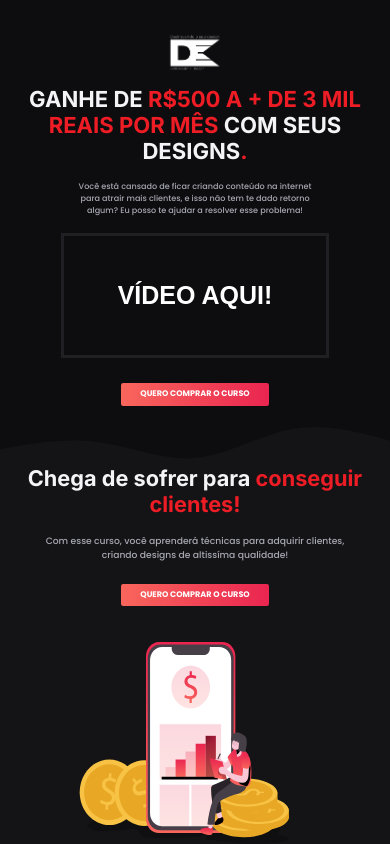
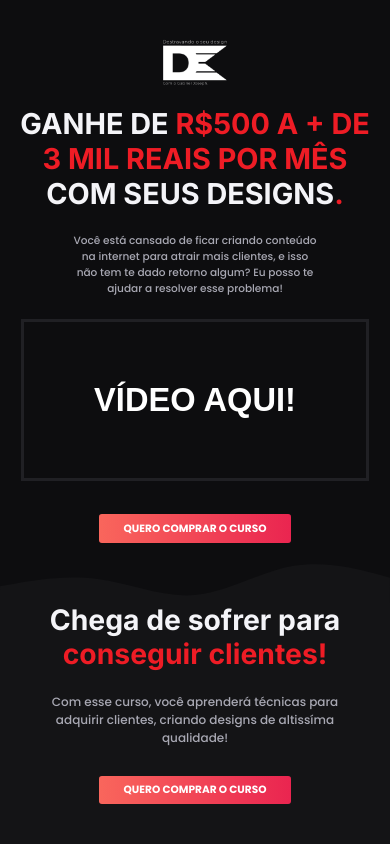
Before and after one commit to gabrieldiasss/freela-destravando-seu-design, a React (Create React App) app: page / in a window 390 px wide. Shown: the top 844 px of the page. Built offline with nearby package versions, Linux system fonts and the light colour scheme.

Commit message:
dezesseis deploy

```diff
--- a/src/App.css
+++ b/src/App.css
@@ -194,7 +194,7 @@ header .logo-design {
 
 @media(max-width: 425px) {
     html {
-        font-size: 23%;
+        font-size: 30%;
     }
 
     .text-segunda-parte {
@@ -204,6 +204,13 @@ header .logo-design {
 
 @media(max-width: 375px) {
     html {
-        font-size: 17%;
+        font-size: 25%;
     }
 }
+
+
+@media(max-width: 320px) {
+    html {
+        font-size: 22%;
+    }
+}
--- a/src/components/beneficios.css
+++ b/src/components/beneficios.css
@@ -84,6 +84,6 @@
 
 @media(max-width: 375px) {
     .PageBeneficios .header-Beneficios {
-        max-width: 220px;
+        max-width: 300px;
     }
 }
--- a/src/components/chegaDeSofrer.css
+++ b/src/components/chegaDeSofrer.css
@@ -96,6 +96,6 @@
 
 @media(max-width: 375px) {
     .main-text-pageChegaDeSofrer {
-        max-width: 150px;
+        max-width: 200px;
     }
 }
--- a/src/components/quemEJoseph.css
+++ b/src/components/quemEJoseph.css
@@ -135,3 +135,9 @@
         border: none;
     }
 }
+
+/* @media(max-width: 415px) {
+    .textoPrincipal-quemEJoseph {
+        max-width: 400px;
+    }
+} */
--- a/src/components/vouAprender.css
+++ b/src/components/vouAprender.css
@@ -253,6 +253,6 @@
 
 @media(max-width: 375px) {
     .todas-box {
-        max-width: 200px;
+        max-width: 240px;
     }
 }
```
